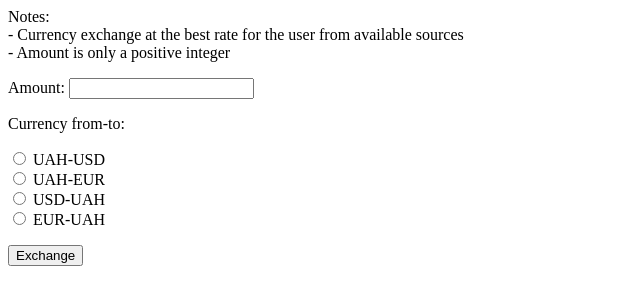
After one commit to v-buyukli/exchange_rates, a Django app: page /exchange/ in a window 1280 px wide. The commit adds this page. Shown: the top 305 px of the page, without its empty margins (0-640 px from the left). Run offline with Django 4.2, Linux system fonts and the light colour scheme; parts of the project's set-up code (start-up, migrations or seed data) failed here and were passed over.

Commit message:
add form

```diff
--- /dev/null
+++ b/exchange/forms.py
@@ -0,0 +1,25 @@
+from django import forms
+from enum import Enum
+from django.core.exceptions import ValidationError
+
+
+class ExchangePair(Enum):
+    UAHtoUSD = "UAH-USD"
+    UAHtoEUR = "UAH-EUR"
+    USDtoUAH = "USD-UAH"
+    EURtoUAH = "EUR-UAH"
+
+    @classmethod
+    def choices(cls):
+        return tuple((i.name, i.value) for i in cls)
+
+
+class ExchangeForm(forms.Form):
+    amount = forms.IntegerField(min_value=1)
+    pair = forms.ChoiceField(label="Currency from-to", choices=ExchangePair.choices(), widget=forms.RadioSelect())
+
+    def clean_amount(self):
+        amount = self.cleaned_data["amount"]
+        if not isinstance(amount, int) and amount < 1:
+            raise ValidationError("Amount must be a positive integer")
+        return amount
--- a/exchange/urls.py
+++ b/exchange/urls.py
@@ -6,4 +6,6 @@ from . import views
 urlpatterns = [
     path("", views.index, name="index"),
     path("exchange-rates/", views.exchange_rates, name="exchange-rates"),
+    path('exchange/', views.exchange, name='exchange'),
+    path('exchange-result/', views.exchange, name='exchange-result'),
 ]
--- a/exchange/views.py
+++ b/exchange/views.py
@@ -1,14 +1,17 @@
 import datetime
 from django.shortcuts import render
-from django.http import JsonResponse
-
+from django.http import JsonResponse, HttpResponse
+from django.http import HttpResponseRedirect
+from django.shortcuts import render
+from django.urls import reverse
 from .services import DecimalAsFloatJSONEncoder
 from .models import Rate
+from .forms import ExchangeForm, ExchangePair
 
 
 def index(request):
-    text = "Exchange"
-    return render(request, "index.html", {"text": text})
+    context = "Exchange page"
+    return render(request, "index.html", {"context": context})
 
 
 def exchange_rates(request):
@@ -17,3 +20,23 @@ def exchange_rates(request):
     return JsonResponse(
         {"current_rates": list(current_rates)}, encoder=DecimalAsFloatJSONEncoder
     )
+
+
+def exchange(request):
+    if request.method == 'POST':
+        form = ExchangeForm(request.POST)
+        if form.is_valid():
+            amount = form.cleaned_data['amount']
+            pair = request.POST['pair']
+            return exchange_result(request, amount, pair)
+    else:
+        form = ExchangeForm()
+    return render(request, "exchange.html", {"form": form})
+
+
+def exchange_result(request, amount, pair):
+    context = {
+        "amount": amount,
+        "pair": pair
+    }
+    return render(request, "exchange_result.html", context)
--- /dev/null
+++ b/templates/exchange.html
@@ -0,0 +1,17 @@
+<!DOCTYPE html>
+<html lang="en">
+<head>
+    <meta charset="UTF-8">
+    <title>Exchange</title>
+</head>
+<body>
+Notes: <br>
+- Currency exchange at the best rate for the user from available sources <br>
+- Amount is only a positive integer <br>
+<form method="post" action="{% url 'exchange-result' %}">
+    {% csrf_token %}
+    {{ form.as_p }}
+    <input type="submit" value="Exchange">
+</form>
+</body>
+</html>
```
Also changed, not shown: templates/exchange_result.html (added, +10 -0 lines), templates/index.html (+5 -3 lines), README.md.
